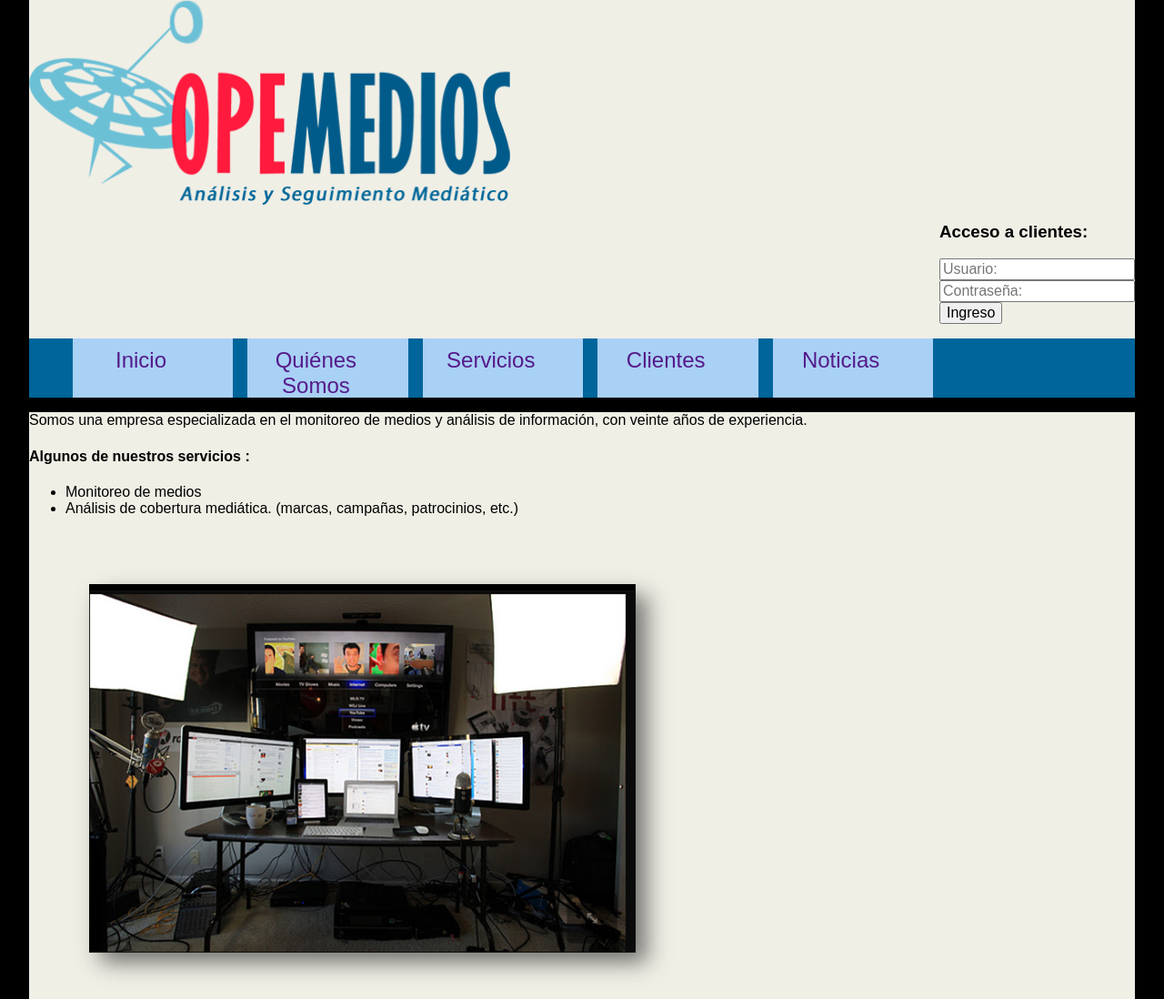
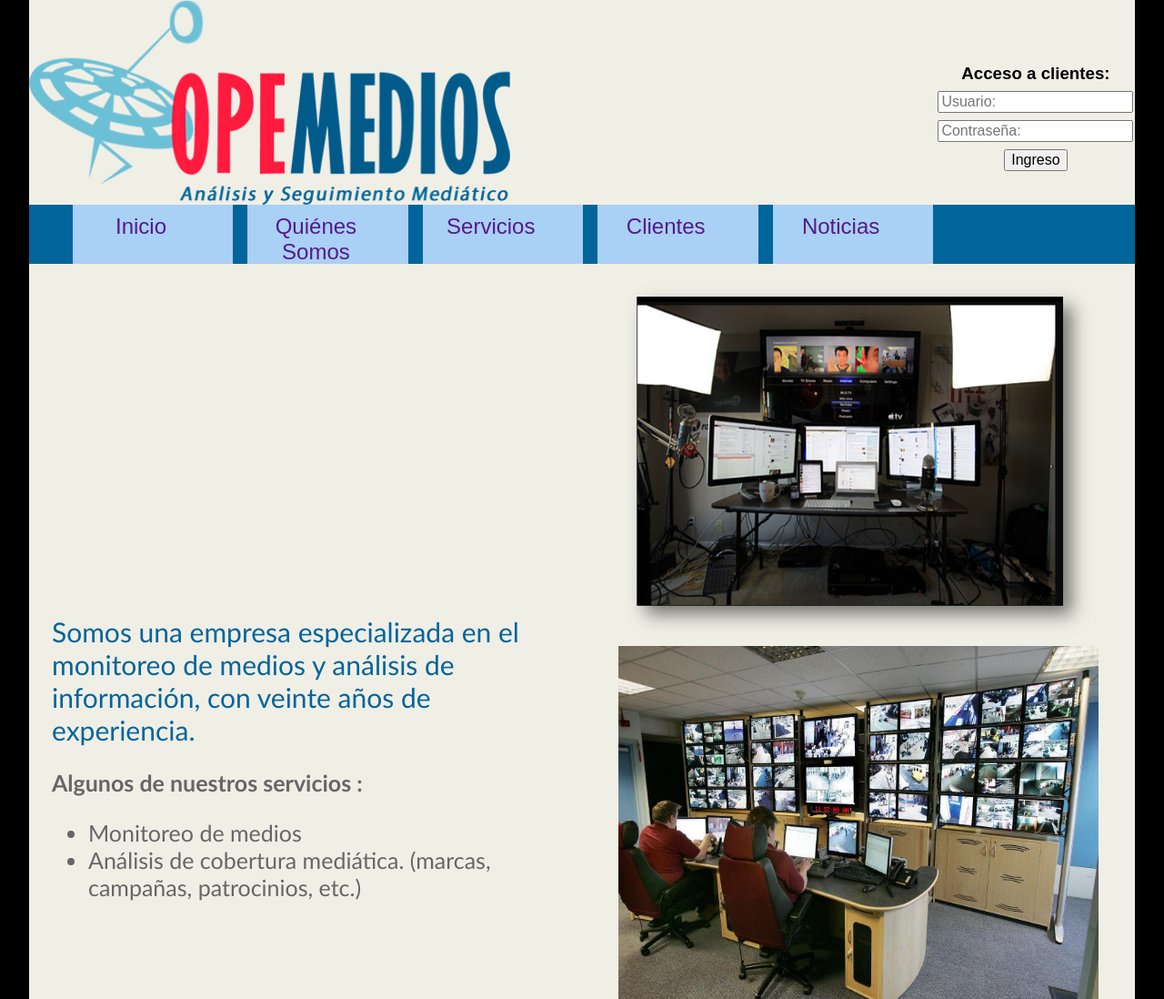
Before and after one commit to isaacBats/demo.opemedios, a plain HTML site: page index.html in a window 1280 px wide. Shown: the top 1098 px of the page at 91% size. Drawn offline with Linux system fonts and the light colour scheme; files whose address does not match are found by name.

Commit message:
Ya quedo alineado el formulario y he comenzado con la presentacion de la informacion del contenedor principal

```diff
--- a/css/styleOpera.css
+++ b/css/styleOpera.css
@@ -20,7 +20,20 @@ header, main, footer {
 	.form_acces{
 		display: table-cell;
 		float: right;
+		text-align: center;
 	}
+		.form_acces_list{
+			margin-top: -180px;
+		}
+
+		.form_acces_item{
+			display: block;
+			margin: .3em auto;
+			padding: .1em;
+		}
+			.form_acces_title{
+				margin-bottom: 0;
+			}
 
 	.menu{
 		background-color: #00659B;
@@ -58,6 +71,37 @@ header, main, footer {
 			/*a[data-itemReduccion]{
 				font-size: 19.7px;
 			}	*/
+.container{
+	display: table;
+}
+	.section_level_1{
+		display: table-cell;
+		width: 50%;
+	}
+		.descripcion{
+			color: #00659B;
+    		font-size: 30px;
+    		margin: 25px;
+    		font-family: Optima;
+		}
+
+		.actividad{
+			color: #666666;
+    		font-size: 25px;
+    		margin: 25px;
+    		font-family: Trebuchet MS;
+		}
+
+		.slider{
+			/*width: 600px;
+			height: 400px;*/
+		}
+			.image_slider{
+				/*width: 600px;
+				height: 400px;*/
+				min-height: 400px;
+				min-width: 450px;
+			}
 
 @font-face {
   font-family: 'Mono Social Icons Font';
--- a/index.html
+++ b/index.html
@@ -44,10 +44,10 @@
 	</header>
 	<main class="container">
 		<section class="section_level_1">
-			<p>Somos una empresa especializada en el monitoreo de medios y análisis de información, con veinte años de experiencia.
+			<p class="descripcion">Somos una empresa especializada en el monitoreo de medios y análisis de información, con veinte años de experiencia.
 			</p>
-			<h4>Algunos de nuestros servicios :</h4>
-			<ul>
+			<h4 class="actividad">Algunos de nuestros servicios :</h4>
+			<ul class="actividad">
 				<li>Monitoreo de medios</li>
 				<li>Análisis de cobertura mediática. (marcas, campañas, patrocinios, etc.)</li>
 			</ul>
@@ -56,12 +56,12 @@
 			</a>
 		</section>
 		<section class="section_level_1">
-			<figure>
-				<img src="images/internet.png" alt="internet">
-				<img src="images/television.jpg" alt="television">
-				<img src="images/periodico.jpg" alt="prensa">
-				<img src="images/radio.jpg" alt="radio">
-				<img src="images/social_media.png" alt="social media">
+			<figure class="slider">
+				<img class="image_slider img_width_100" src="images/internet.png" alt="internet">
+				<img class="image_slider img_width_100" src="images/television.jpg" alt="television">
+				<img class="image_slider img_width_100" src="images/periodico.jpg" alt="prensa">
+				<img class="image_slider img_width_100" src="images/radio.jpg" alt="radio">
+				<img class="image_slider img_width_100" src="images/social_media.png" alt="social media">
 			</figure>
 		</section>
 	</main>
```
